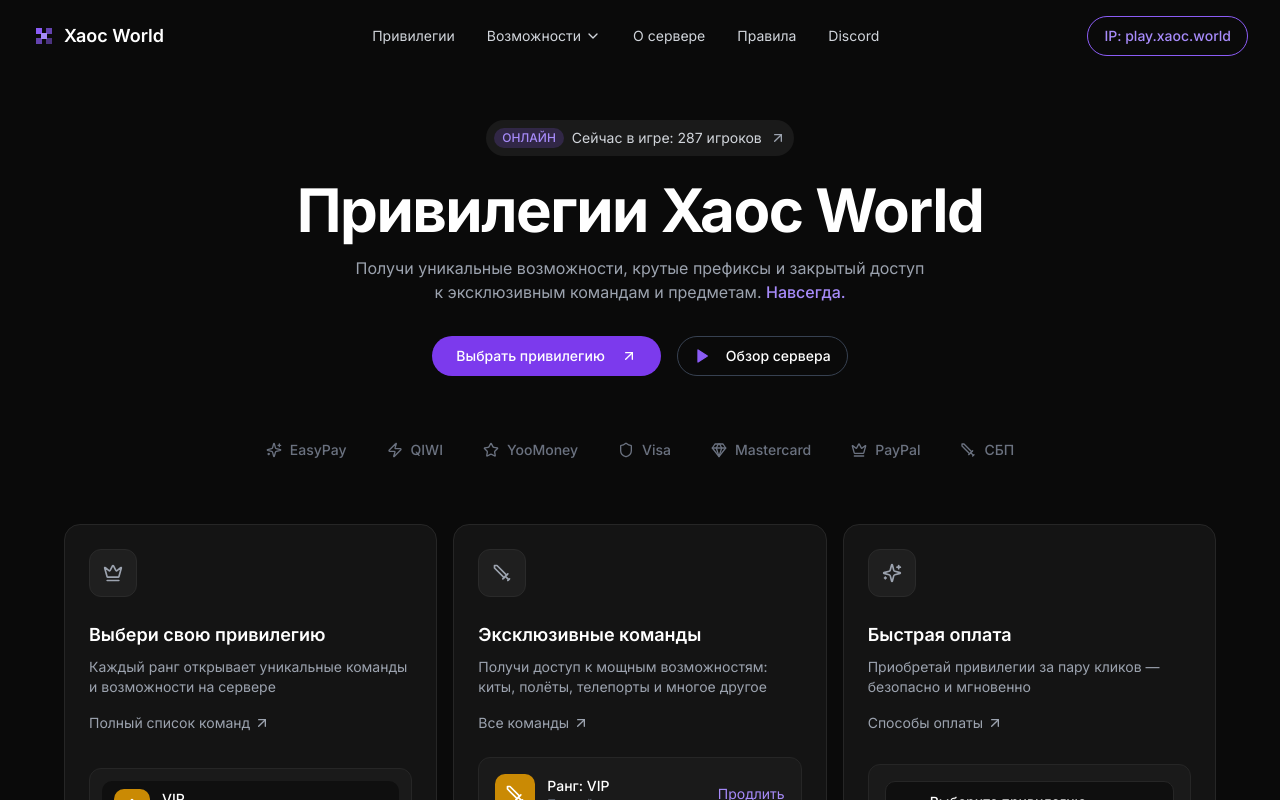
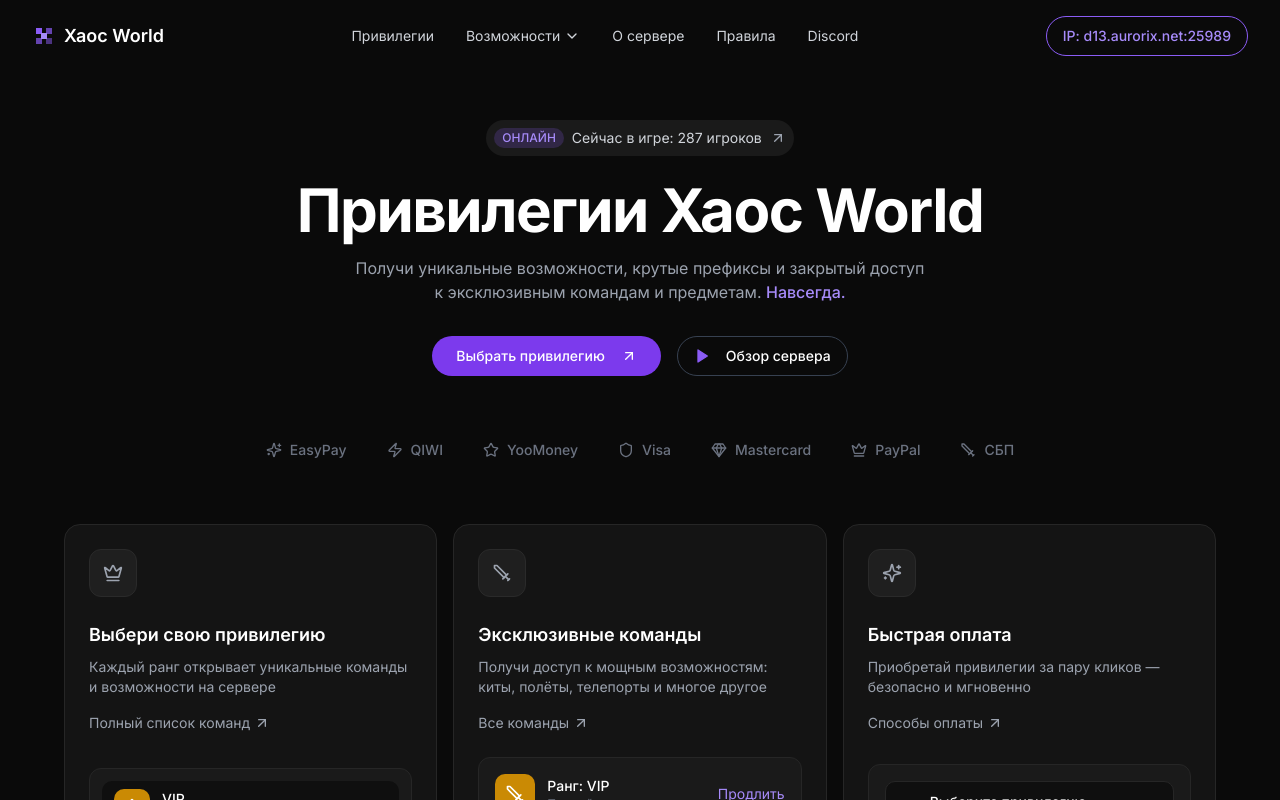
Before and after one commit to pr-poehali-dev/data-sync-initiative-1, a React (Vite) app: page / in a window 1280 px wide. Shown: the top 800 px of the page. Built offline with nearby package versions, Linux system fonts and the light colour scheme.

Commit message:
Измени IP сервера d13.aurorix.net

```diff
--- a/src/components/Header.tsx
+++ b/src/components/Header.tsx
@@ -33,7 +33,7 @@ export function Header() {
         variant="outline"
         className="rounded-full border-violet-500 text-violet-400 hover:bg-violet-500/10 hover:text-violet-300 bg-transparent"
       >
-        IP: play.xaoc.world
+        IP: d13.aurorix.net:25989
       </Button>
     </header>
   )
```
